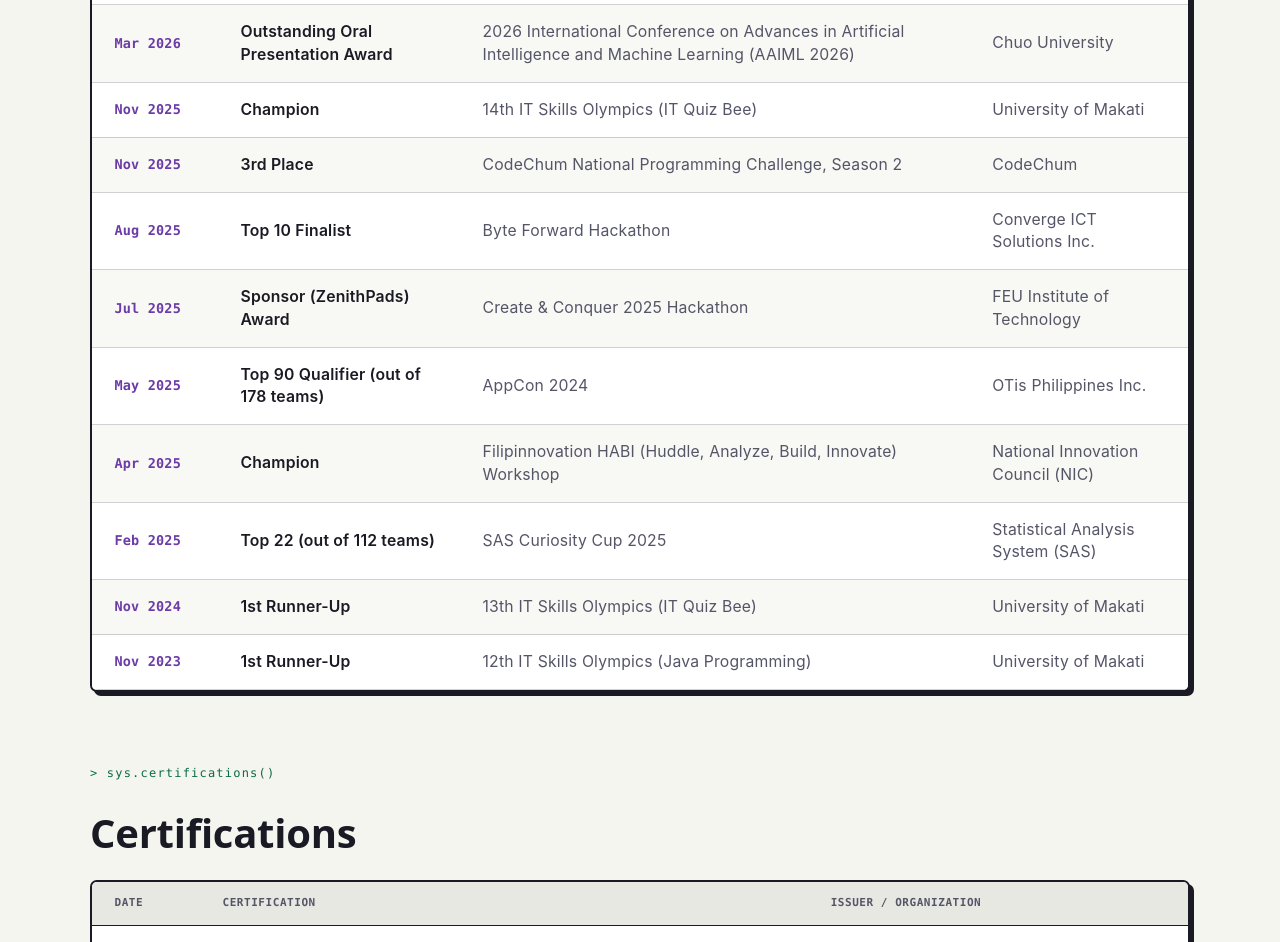
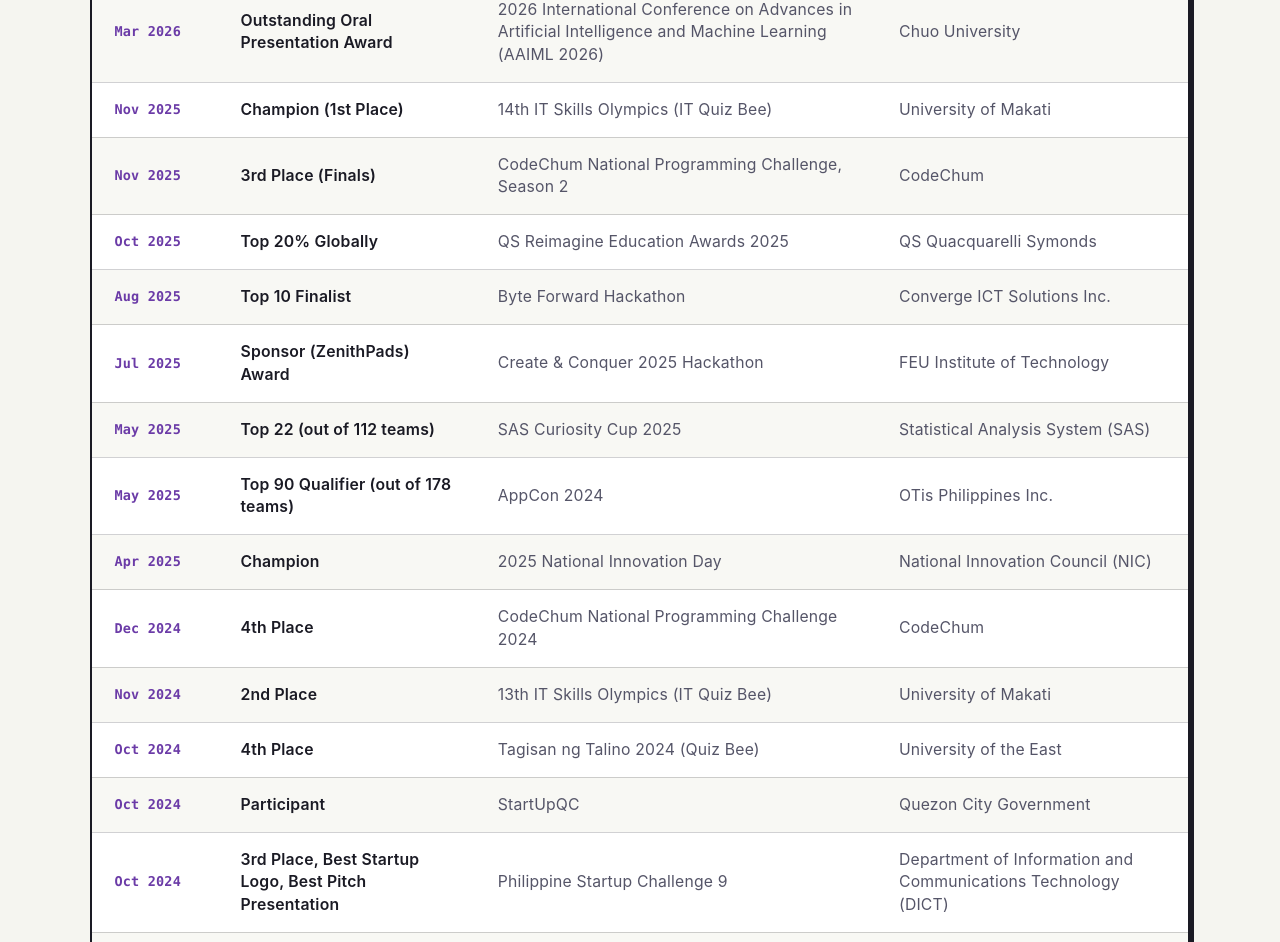
Before and after one commit to johngatchemark/jmg-portfolio, a React (Vite) app: page /accomplishments in a window 1280 px wide. Shown: the part 379-1321 px from the top of the page. Built offline with nearby package versions, Linux system fonts and the light colour scheme; no server answers.

Commit message:
chore(accomplishments): updated data

```diff
--- a/src/features/accomplishments/index.tsx
+++ b/src/features/accomplishments/index.tsx
@@ -31,15 +31,21 @@
   },
   {
     date: "Nov 2025",
-    title: "Champion",
+    title: "Champion (1st Place)",
     event: "14th IT Skills Olympics (IT Quiz Bee)",
     host: "University of Makati",
   },
   {
     date: "Nov 2025",
-    title: "3rd Place",
+    title: "3rd Place (Finals)",
     event: "CodeChum National Programming Challenge, Season 2",
     host: "CodeChum",
+  },
+  {
+    date: "Oct 2025",
+    title: "Top 20% Globally",
+    event: "QS Reimagine Education Awards 2025",
+    host: "QS Quacquarelli Symonds",
   },
   {
     date: "Aug 2025",
@@ -55,6 +61,12 @@
   },
   {
     date: "May 2025",
+    title: "Top 22 (out of 112 teams)",
+    event: "SAS Curiosity Cup 2025",
+    host: "Statistical Analysis System (SAS)",
+  },
+  {
+    date: "May 2025",
     title: "Top 90 Qualifier (out of 178 teams)",
     event: "AppCon 2024",
     host: "OTis Philippines Inc.",
@@ -62,26 +74,50 @@
   {
     date: "Apr 2025",
     title: "Champion",
-    event: "Filipinnovation HABI (Huddle, Analyze, Build, Innovate) Workshop",
+    event: "2025 National Innovation Day",
     host: "National Innovation Council (NIC)",
   },
   {
-    date: "Feb 2025",
-    title: "Top 22 (out of 112 teams)",
-    event: "SAS Curiosity Cup 2025",
-    host: "Statistical Analysis System (SAS)",
+    date: "Dec 2024",
+    title: "4th Place",
+    event: "CodeChum National Programming Challenge 2024",
+    host: "CodeChum",
   },
   {
     date: "Nov 2024",
-    title: "1st Runner-Up",
+    title: "2nd Place",
     event: "13th IT Skills Olympics (IT Quiz Bee)",
     host: "University of Makati",
   },
   {
+    date: "Oct 2024",
+    title: "4th Place",
+    event: "Tagisan ng Talino 2024 (Quiz Bee)",
+    host: "University of the East",
+  },
+  {
+    date: "Oct 2024",
+    title: "Participant",
+    event: "StartUpQC",
+    host: "Quezon City Government",
+  },
+  {
+    date: "Oct 2024",
+    title: "3rd Place, Best Startup Logo, Best Pitch Presentation",
+    event: "Philippine Startup Challenge 9",
+    host: "Department of Information and Communications Technology (DICT)",
+  },
+  {
     date: "Nov 2023",
-    title: "1st Runner-Up",
+    title: "2nd Place",
     event: "12th IT Skills Olympics (Java Programming)",
     host: "University of Makati",
+  },
+  {
+    date: "Oct 2023",
+    title: "Top 27 NCR Finalists",
+    event: "Philippine Startup Challenge 8",
+    host: "Department of Information and Communications Technology (DICT)",
   },
 ];
 
```
Also changed, not shown: 1 other file (tests, documents, lock files or other folders).
